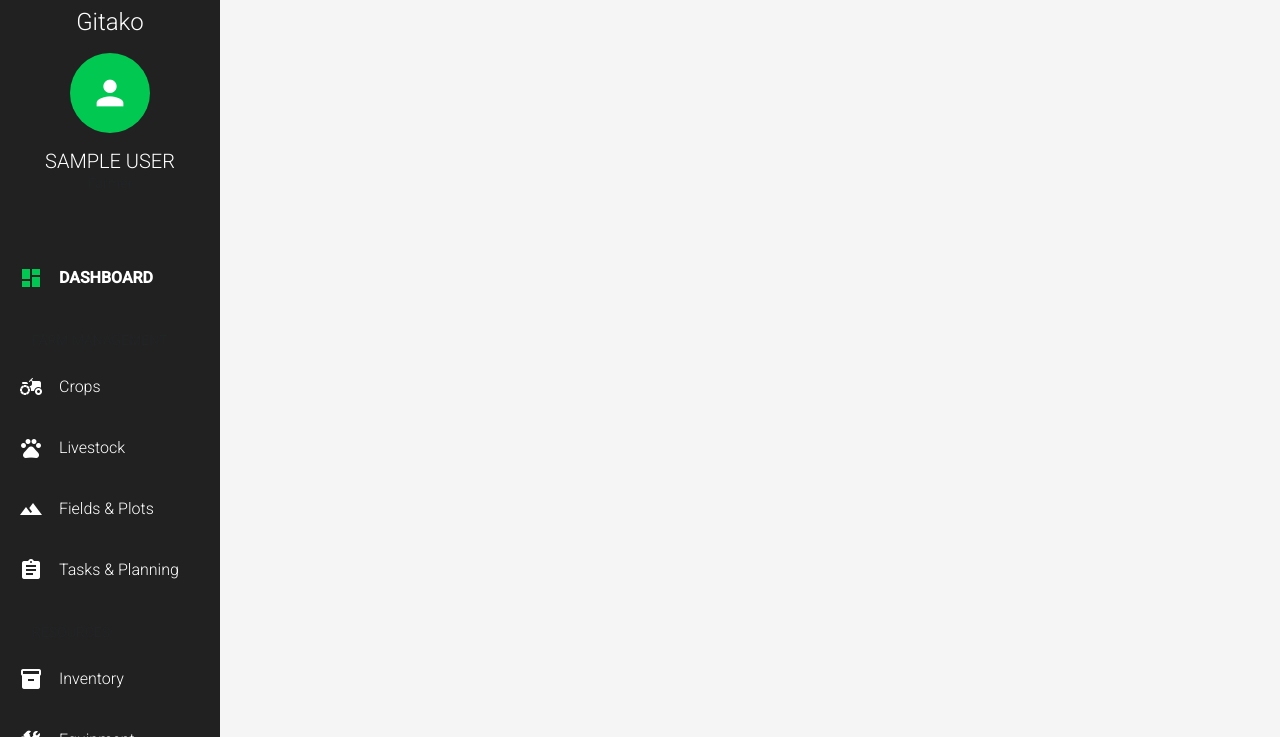
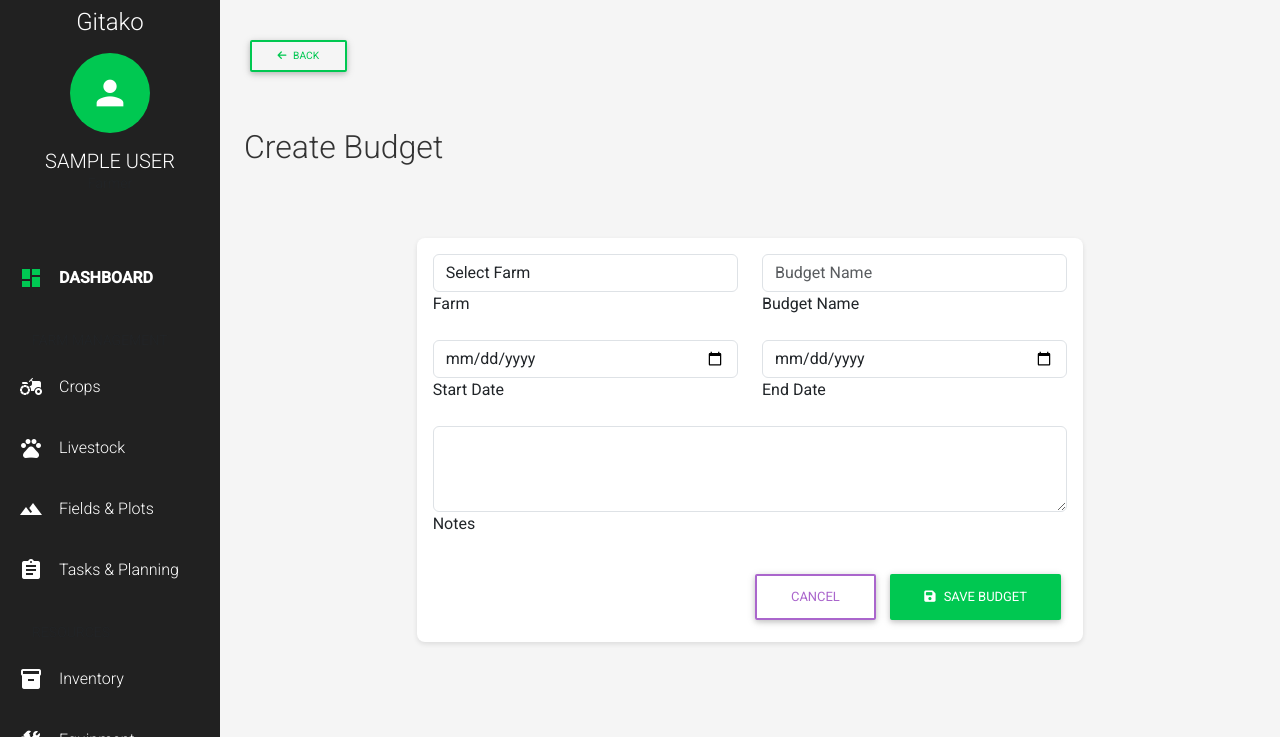
Before and after one commit to ojsys/gitako_main, a Django app: page /financials/budgets/create/ in a window 1280 px wide. Shown: the part 63-800 px from the top of the page. Run offline with Django 5.2, Linux system fonts and the light colour scheme; the visitor is signed in with stand-in values (Sample User, id 1); data comes from the database, SQL or seed files in the repository; data that the repository does not hold is empty; some libraries are stand-ins or nearby versions.

Commit message:
update farm budget

```diff
--- a/apps/financials/forms.py
+++ b/apps/financials/forms.py
@@ -21,9 +21,12 @@ class BudgetForm(forms.ModelForm):
         if self.user:
             self.fields['farm'].queryset = Farm.objects.filter(owner=self.user)
 
-        # Add CSS classes for styling
+        # Add CSS classes and IDs for styling
         for field_name, field in self.fields.items():
-            field.widget.attrs.update({'class': 'form-control'})
+            field.widget.attrs.update({
+                'class': 'form-control',
+                'id': f'id_{field_name}'  # This will create id="id_farm" for the farm field
+            })
 
     class Meta:
         model = Budget
@@ -35,7 +38,7 @@ class BudgetForm(forms.ModelForm):
             'start_date': forms.DateInput(attrs={'type': 'date', 'class': 'form-control'}),
             'end_date': forms.DateInput(attrs={'type': 'date', 'class': 'form-control'}),
             'description': forms.Textarea(attrs={'rows': 3, 'class': 'form-control'}),
-            'title': forms.TextInput(attrs={'class': 'form-control'}),
+            'title': forms.TextInput(attrs={'class': 'form-control', 'placeholder':'Budget Name'}),
             'total_planned_income': forms.NumberInput(attrs={'class': 'form-control', 'step': '0.01'}),
             'total_planned_expenses': forms.NumberInput(attrs={'class': 'form-control', 'step': '0.01'}),
         }
--- a/templates/financials/budget_detail.html
+++ b/templates/financials/budget_detail.html
@@ -3,7 +3,7 @@
 
 {% block title %}{{ budget.name }} - {{ block.super }}{% endblock %}
 
-{% block content %}
+{% block dashboard_content %}
 <div class="container-fluid py-4">
     <div class="row mb-4">
         <div class="col-12">
@@ -70,7 +70,7 @@
                 <div class="card-header bg-light">
                     <div class="d-flex justify-content-between align-items-center">
                         <h5 class="mb-0">Budget Items</h5>
-                        <a href="{% url 'financials:budget_item_create' budget.id %}" class="btn btn-sm btn-primary">
+                        <a href="{% url 'financials:budget_item_create' budget.id %}" class="btn btn-sm btn-success">
                             <i class="fas fa-plus me-1"></i> Add Item
                         </a>
                     </div>
@@ -133,7 +133,7 @@
                         <i class="fas fa-list-alt fa-4x mb-3 text-muted"></i>
                         <h4>No budget items found</h4>
                         <p class="text-muted">Add items to your budget to track planned income and expenses.</p>
-                        <a href="{% url 'financials:budget_item_create' budget.id %}" class="btn btn-primary mt-3">
+                        <a href="{% url 'financials:budget_item_create' budget.id %}" class="btn btn-success mt-3">
                             <i class="fas fa-plus me-2"></i>Add Budget Item
                         </a>
                     </div>
--- a/templates/financials/budget_form.html
+++ b/templates/financials/budget_form.html
@@ -4,16 +4,16 @@
 
 {% block title %}{% if form.instance.id %}Edit{% else %}Create{% endif %} Budget - {{ block.super }}{% endblock %}
 
-{% block content %}
+{% block dashboard_content %}
 <div class="container-fluid py-4">
     <div class="row mb-4">
         <div class="col-12">
             <div class="d-flex justify-content-between align-items-center">
                 <div>
-                    <a href="{% if form.instance.id %}{% url 'financials:budget_detail' form.instance.id %}{% else %}{% url 'financials:budget_list' %}{% endif %}" class="btn btn-sm btn-outline-primary mb-2">
+                    <a href="{% if form.instance.id %}{% url 'financials:budget_detail' form.instance.id %}{% else %}{% url 'financials:budget_list' %}{% endif %}" class="btn btn-sm btn-outline-success mb-2">
                         <i class="fas fa-arrow-left me-1"></i> Back
                     </a>
-                    <h2 class="mb-0">{% if form.instance.id %}Edit{% else %}Create{% endif %} Budget</h2>
+                    <h2 class="mb-0 mt-5">{% if form.instance.id %}Edit{% else %}Create{% endif %} Budget</h2>
                 </div>
             </div>
         </div>
@@ -21,7 +21,7 @@
 
     <div class="row">
         <div class="col-md-8 mx-auto">
-            <div class="card">
+            <div class="card mt-5">
                 <div class="card-body">
                     <form method="post" novalidate>
                         {% csrf_token %}
@@ -37,7 +37,7 @@
                         <div class="row mb-3">
                             <div class="col-md-6">
                                 <div class="form-outline">
-                                    {{ form.farm|add_class:"form-control"|attr:"id:id_farm" }}
+                                    {{ form.farm }}
                                     <label class="form-label" for="id_farm">Farm</label>
                                     {% if form.farm.errors %}
                                     <div class="text-danger small mt-1">{{ form.farm.errors }}</div>
@@ -46,7 +46,7 @@
                             </div>
                             <div class="col-md-6">
                                 <div class="form-outline">
-                                    {{ form.name|add_class:"form-control"|attr:"id:id_name" }}
+                                    {{ form.title }}
                                     <label class="form-label" for="id_name">Budget Name</label>
                                     {% if form.name.errors %}
                                     <div class="text-danger small mt-1">{{ form.name.errors }}</div>
@@ -58,7 +58,7 @@
                         <div class="row mb-3">
                             <div class="col-md-6">
                                 <div class="form-outline datepicker">
-                                    {{ form.start_date|add_class:"form-control"|attr:"id:id_start_date" }}
+                                    {{ form.start_date }}
                                     <label class="form-label" for="id_start_date">Start Date</label>
                                     {% if form.start_date.errors %}
                                     <div class="text-danger small mt-1">{{ form.start_date.errors }}</div>
@@ -67,7 +67,7 @@
                             </div>
                             <div class="col-md-6">
                                 <div class="form-outline datepicker">
-                                    {{ form.end_date|add_class:"form-control"|attr:"id:id_end_date" }}
+                                    {{ form.end_date }}
                                     <label class="form-label" for="id_end_date">End Date</label>
                                     {% if form.end_date.errors %}
                                     <div class="text-danger small mt-1">{{ form.end_date.errors }}</div>
@@ -77,7 +77,7 @@
                         </div>
 
                         <div class="form-outline mb-3">
-                            {{ form.notes|add_class:"form-control"|attr:"id:id_notes" }}
+                            {{ form.description }}
                             <label class="form-label" for="id_notes">Notes</label>
                             {% if form.notes.errors %}
                             <div class="text-danger small mt-1">{{ form.notes.errors }}</div>
@@ -88,7 +88,7 @@
                             <a href="{% if form.instance.id %}{% url 'financials:budget_detail' form.instance.id %}{% else %}{% url 'financials:budget_list' %}{% endif %}" class="btn btn-outline-secondary me-2">
                                 Cancel
                             </a>
-                            <button type="submit" class="btn btn-primary">
+                            <button type="submit" class="btn btn-success">
                                 <i class="fas fa-save me-2"></i>Save Budget
                             </button>
                         </div>
@@ -98,7 +98,7 @@
         </div>
     </div>
 </div>
-{% endblock %}
+{% endblock dashboard_content %}
 
 {% block extra_js %}
 <script>
--- a/templates/financials/budget_item_confirm_delete.html
+++ b/templates/financials/budget_item_confirm_delete.html
@@ -3,13 +3,13 @@
 
 {% block title %}Delete Budget Item - {{ block.super }}{% endblock %}
 
-{% block content %}
+{% block dashboard_content %}
 <div class="container-fluid py-4">
     <div class="row mb-4">
         <div class="col-12">
             <div class="d-flex justify-content-between align-items-center">
                 <div>
-                    <a href="{% url 'financials:budget_detail' budget_item.budget.id %}" class="btn btn-sm btn-outline-primary mb-2">
+                    <a href="{% url 'financials:budget_detail' budget_item.budget.id %}" class="btn btn-sm btn-outline-success mb-2">
                         <i class="fas fa-arrow-left me-1"></i> Back to Budget
                     </a>
                     <h2 class="mb-0">Delete Budget Item</h2>
--- a/templates/financials/budget_list.html
+++ b/templates/financials/budget_list.html
@@ -3,13 +3,13 @@
 
 {% block title %}Budgets - {{ block.super }}{% endblock %}
 
-{% block content %}
+{% block dashboard_content %}
 <div class="container-fluid py-4">
     <div class="row mb-4">
         <div class="col-12">
             <div class="d-flex justify-content-between align-items-center">
                 <h2 class="mb-0">Farm Budgets</h2>
-                <a href="{% url 'financials:budget_create' %}" class="btn btn-primary">
+                <a href="{% url 'financials:budget_create' %}" class="btn btn-success">
                     <i class="fas fa-plus me-2"></i>Create New Budget
                 </a>
             </div>
@@ -64,7 +64,7 @@
                         <i class="fas fa-money-bill-wave fa-4x mb-3 text-muted"></i>
                         <h4>No budgets found</h4>
                         <p class="text-muted">Create your first farm budget to start planning your finances.</p>
-                        <a href="{% url 'financials:budget_create' %}" class="btn btn-primary mt-3">
+                        <a href="{% url 'financials:budget_create' %}" class="btn btn-success mt-3">
                             <i class="fas fa-plus me-2"></i>Create New Budget
                         </a>
                     </div>
```
Also changed, not shown: templates/financials/budget_dashboard.html (+7 -7 lines), templates/financials/budget_item_form.html (+4 -4 lines).
